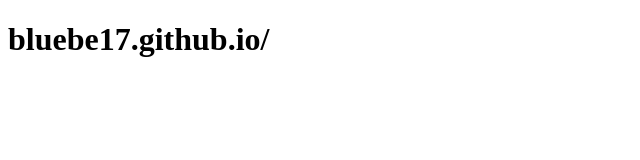
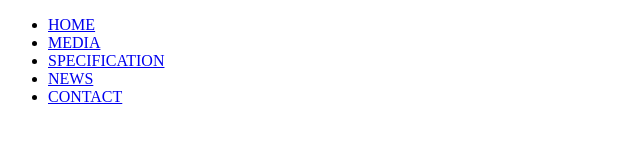
Before and after one commit to bluebe17/RWDtest2, a plain HTML site: page index.html in a window 1280 px wide. Shown: the whole page, without its empty margins (0-640 px from the left). Drawn offline with Linux system fonts and the light colour scheme.

Commit message:
Add files via upload

```diff
--- a/index.html
+++ b/index.html
@@ -6,7 +6,19 @@
     <title></title>
 </head>
 <body>
-    <h1>bluebe17.github.io/</h1>
-    <p></p>
+    <header class="header">
+        <div class="logo">
+            <a href="/"></a>
+        </div>
+        <nav class="navbar">
+            <ul>
+                <li class="current"><a href="/">HOME</a></li>
+                <li><a href="media/">MEDIA</a></li>
+                <li><a href="specification/">SPECIFICATION</a></li>
+                <li><a href="news/">NEWS</a></li>
+                <li><a href="contact/">CONTACT</a></li>
+            </ul>
+        </nav>
+    </header>
 </body>
 </html>
```
